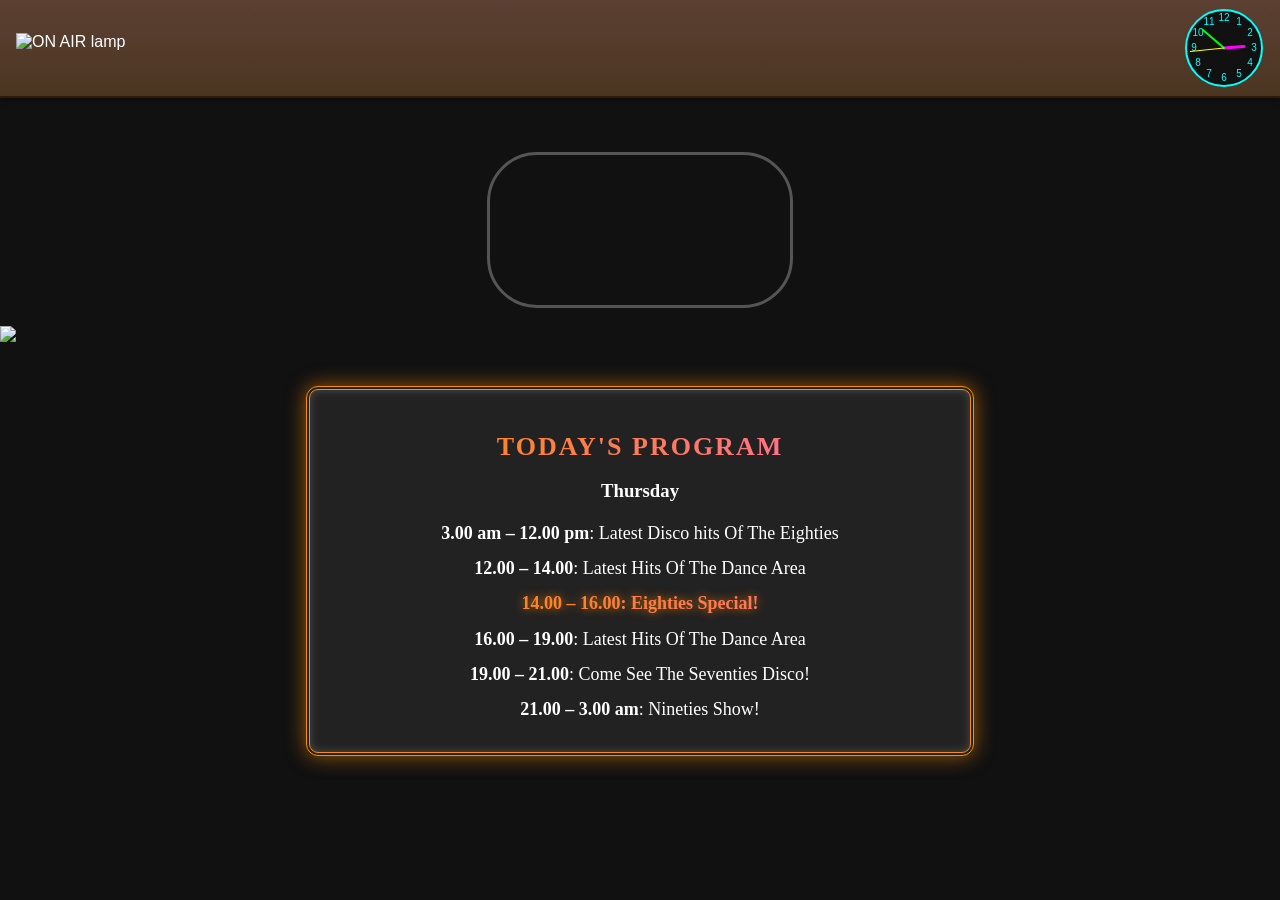
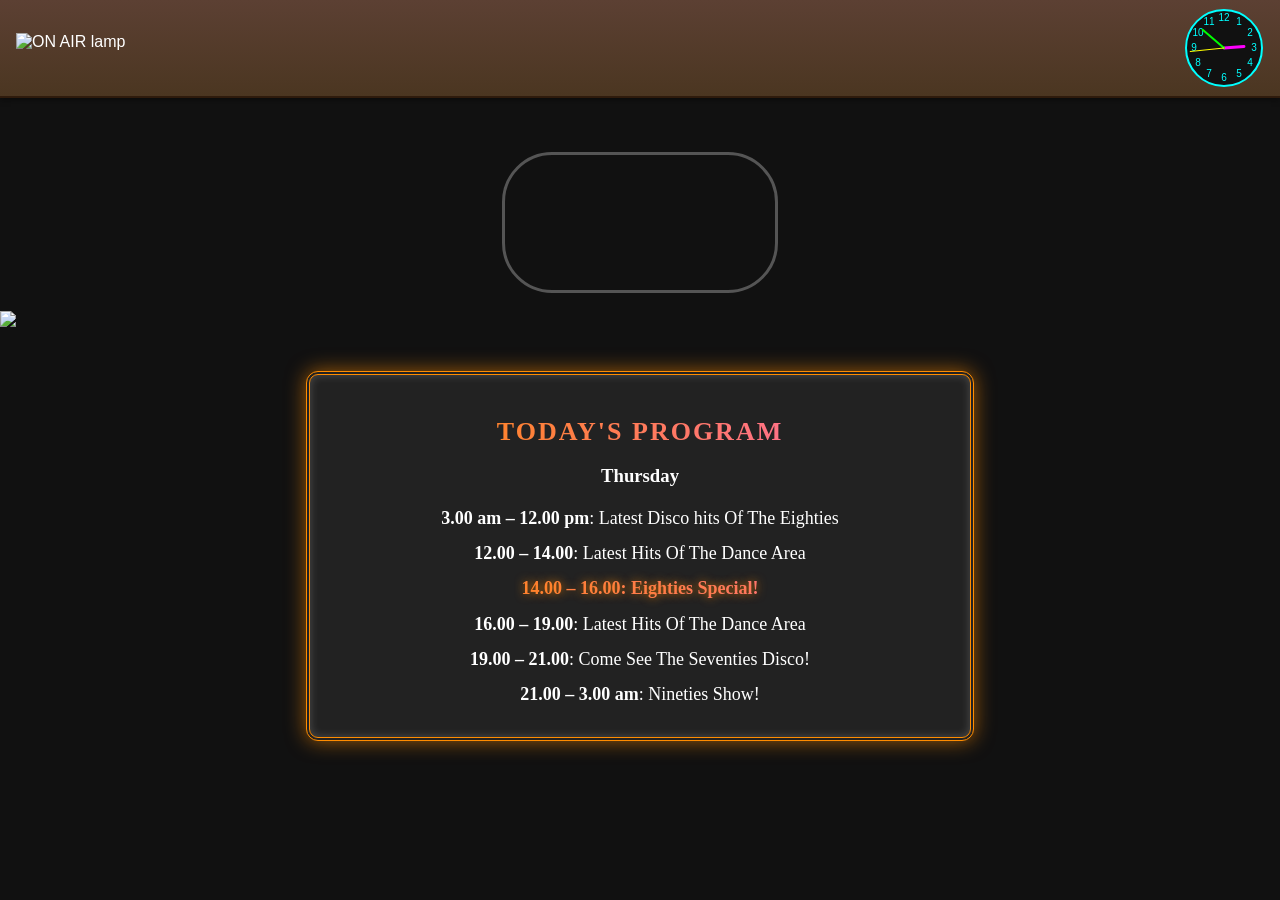

Update style3.css

--- a/style3.css
+++ b/style3.css
@@ -6,7 +6,7 @@
           }
 
 
-#myVideo {    filter:brightness(100%) saturation(100%) contrast(100%) opacity(75%);235px; height: 135px margin-right: -105px; display: block; margin: auto auto auto auto ; border: solid #555555 3px; z-index: 0; border-radius: 50px;
+#myVideo {    filter:brightness(100%) saturation(100%) contrast(100%) opacity(75%);235px; height: 135px; margin-right: -105px; display: block; margin: auto auto auto auto ; border: solid #555555 3px; z-index: 0; border-radius: 50px;
 
     
           }
